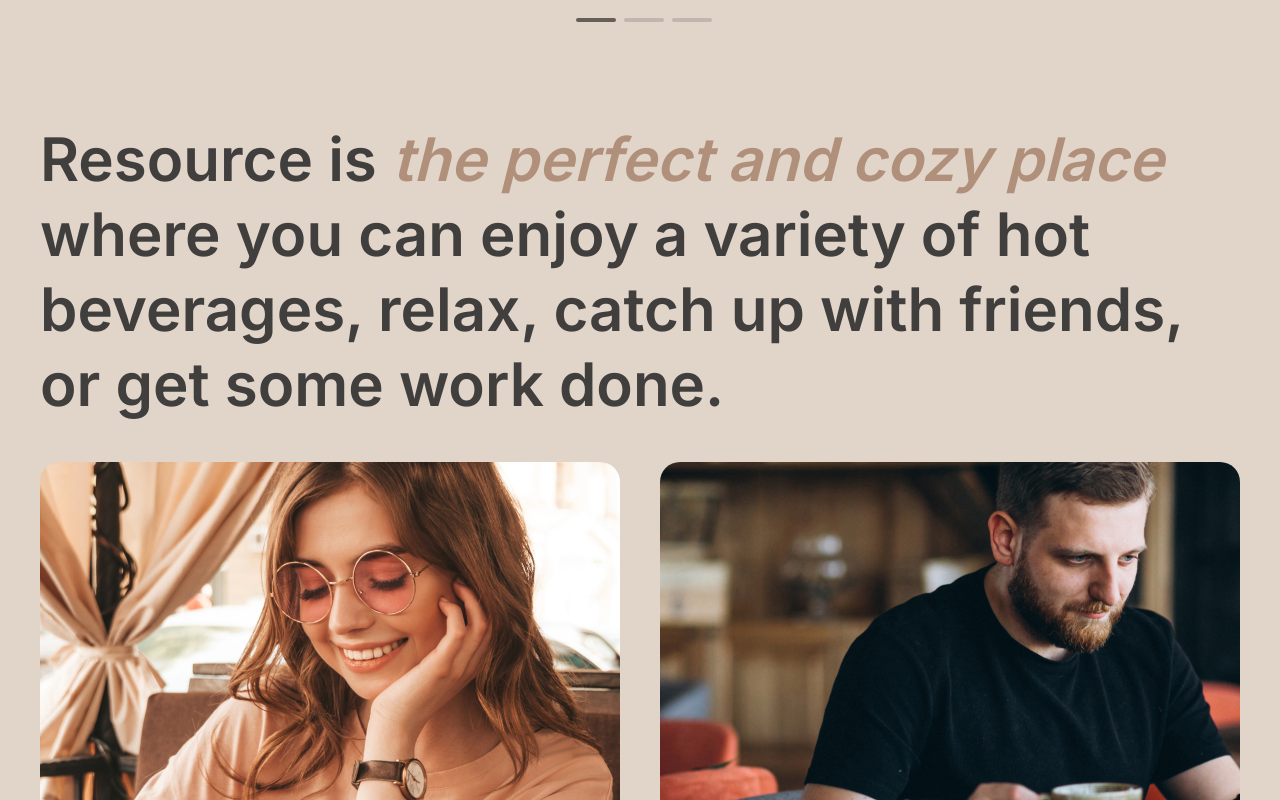
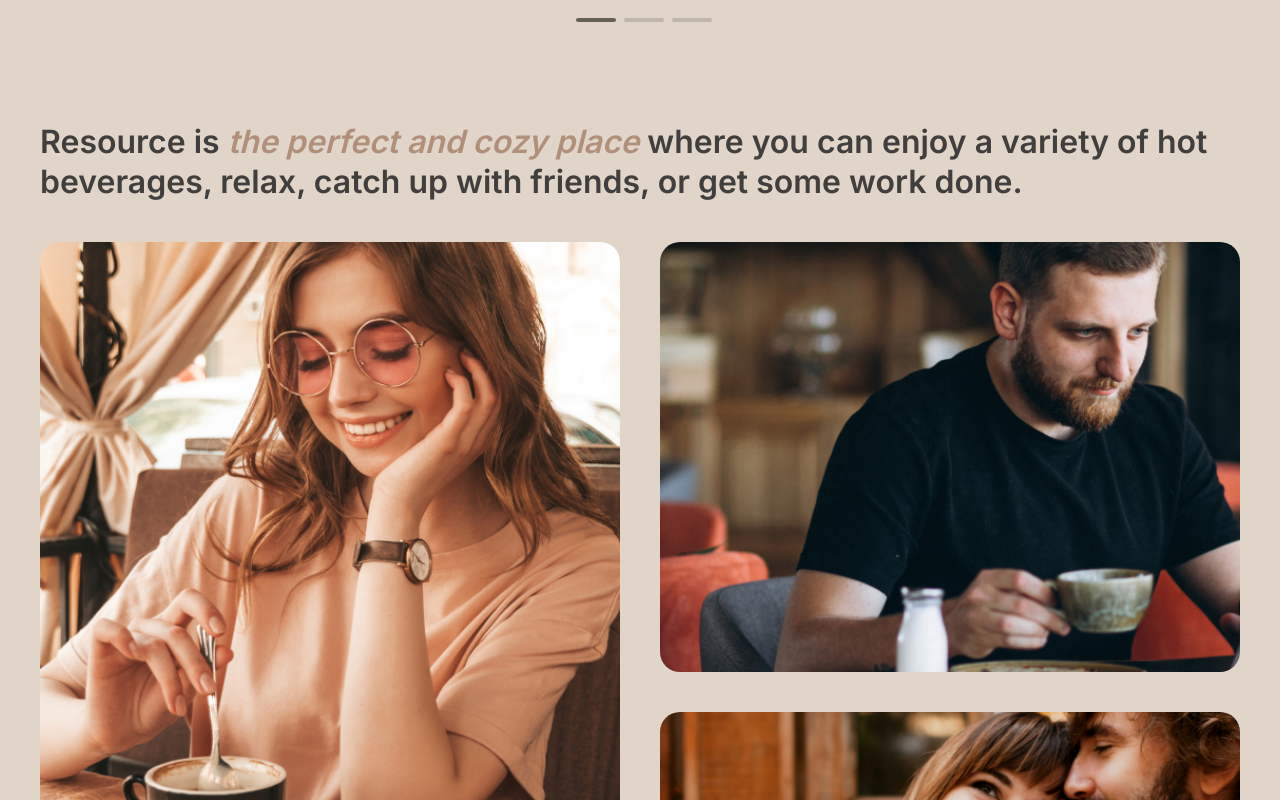
Before and after one commit to ivan1antonov/coffee-house, a plain HTML site: page coffee-house/index.html in a window 1280 px wide. Shown: the part 1620-2420 px from the top of the page. Drawn offline with Linux system fonts and the light colour scheme.

Commit message:
feat: add css media gallery

```diff
--- a/coffee-house/index.html
+++ b/coffee-house/index.html
@@ -182,7 +182,7 @@
         </div>
       </div>
     </section>
-    <!-- <section class="apps" id="apps">
+<section class="apps" id="apps">
       <div class="container">
         <div class="apps-wramper">
           <div class="apps-item">
@@ -239,7 +239,7 @@
       </div>
     </section>
   </main>
-  <footer class="footer">
+      <!-- <footer class="footer">
     <div class="container">
       <div class="footer-wramper">
         <div class="footer-social">
--- a/coffee-house/scss/style.scss
+++ b/coffee-house/scss/style.scss
@@ -331,7 +331,6 @@ a{
     margin-bottom: 40px;
     & span{
       @include heading-2-accent;
-      font-size: 60px;
       color: $text-accent;
     }
   }
@@ -348,7 +347,6 @@ a{
     justify-content: center;
     align-items: center;
     &-box{
-      width: 100%;
       display: flex;
       justify-content: center;
       align-items: center;
@@ -356,6 +354,7 @@ a{
     }
     &-img{
       display: block;
+      min-width: calc(100% + 40px);
     }
     &:hover &-box{
       transform: scale(0.9);
```
Also changed, not shown: coffee-house/css/style.css, 1 other file.
